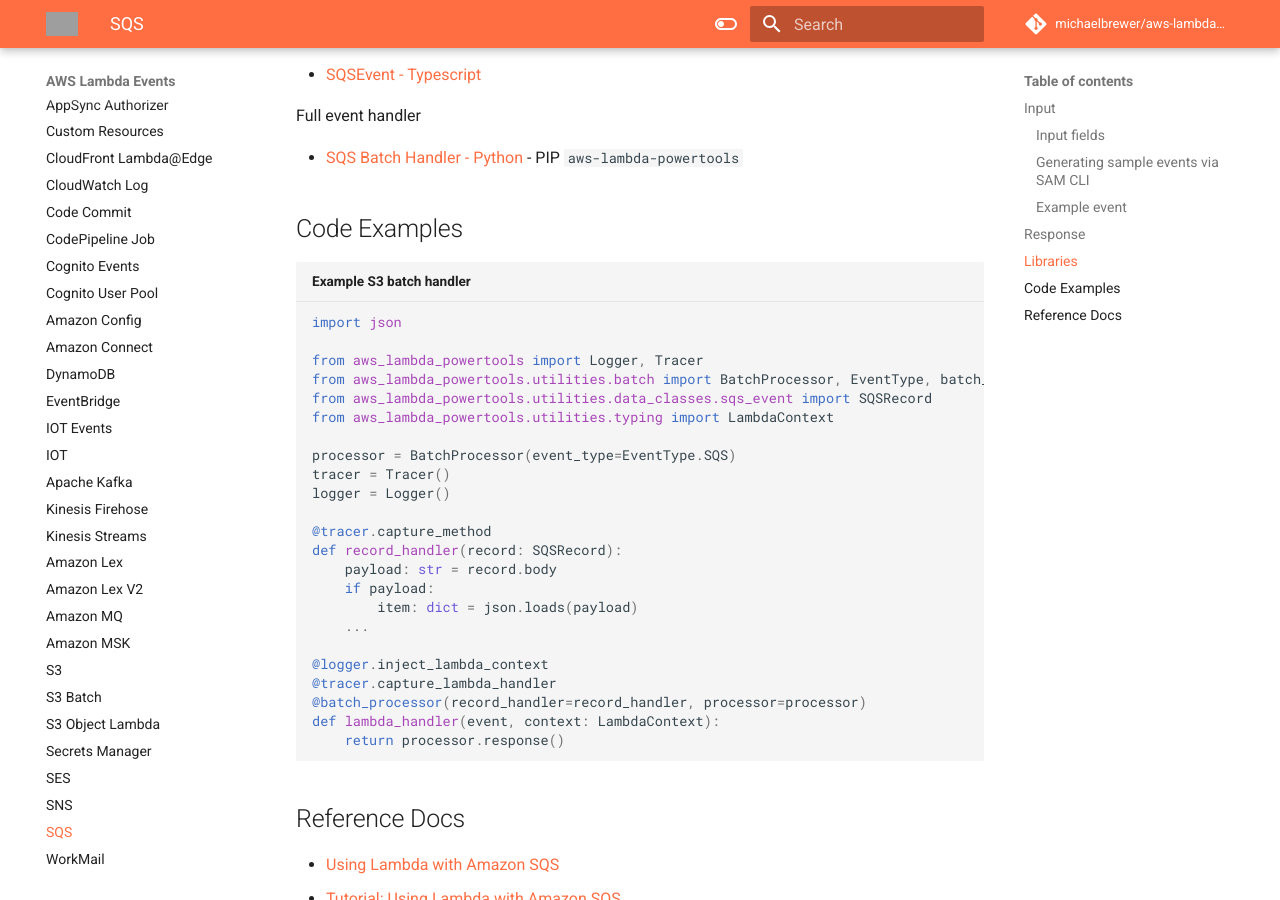
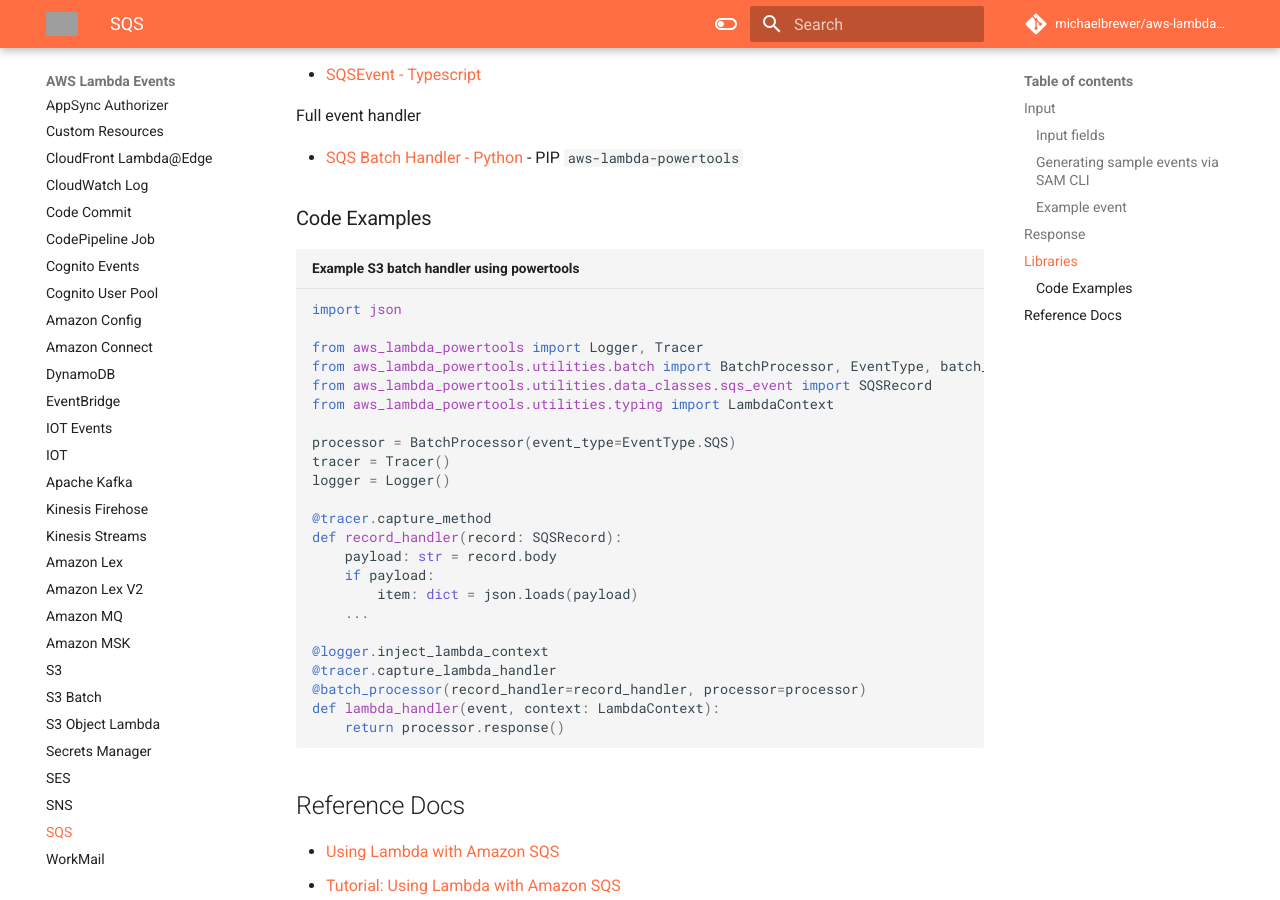
Before and after one commit to michaelbrewer/aws-lambda-events, an MkDocs documentation site: the page built from docs/sqs.md, in a window 1280 px wide and 900 px high, scrolled down 4341 px. Built offline with MkDocs 1.6.1 and Material for MkDocs 9.7.7, drawn with Linux system fonts in a browser that asks for light colours; comment, search, counter and statistics services are not loaded; grey boxes are pictures that could not be loaded.

Commit message:
fix(sqs): correct indents

````diff
--- a/docs/sqs.md
+++ b/docs/sqs.md
@@ -164,9 +164,9 @@
 
 - [SQS Batch Handler - Python](https://awslabs.github.io/aws-lambda-powertools-python/latest/utilities/batch/) - PIP `aws-lambda-powertools`
 
-## Code Examples
+### Code Examples
 
-```python title="Example S3 batch handler"
+```python title="Example S3 batch handler using powertools"
 import json
 
 from aws_lambda_powertools import Logger, Tracer
````
